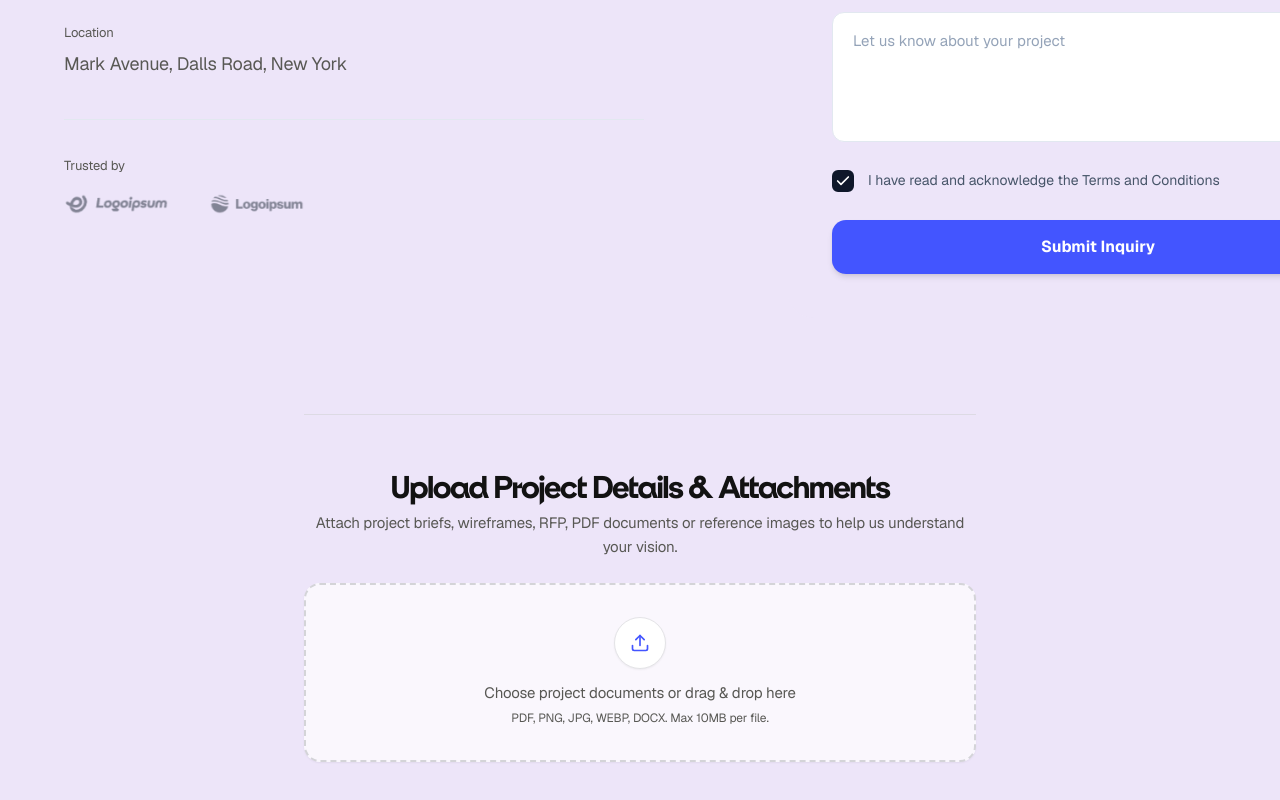
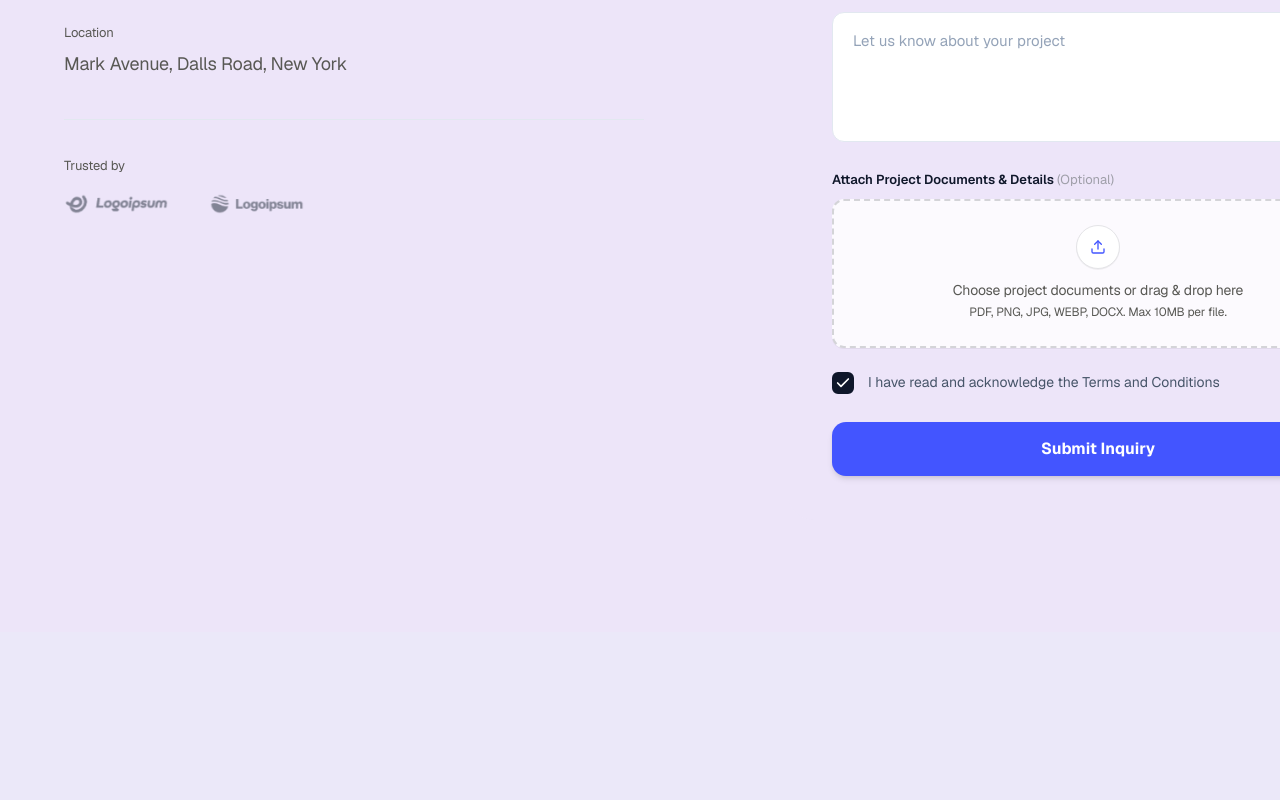
Before and after one commit to AlokMahapatra26/davxsparsh, a Next.js app: page /contact in a window 1280 px wide. Shown: the part 490-1290 px from the top of the page. After the commit the page ends 1122 px from the top, so only its background shows below. Built offline with nearby package versions, Linux system fonts and the light colour scheme.

Commit message:
refactor: place uploader inside contact form directly above terms and submit button

```diff
--- a/src/components/ui/contact-01-utils/contact-form.tsx
+++ b/src/components/ui/contact-01-utils/contact-form.tsx
@@ -3,6 +3,7 @@
 import React, { useState } from "react";
 import { ChevronDown, Check, Paperclip } from "lucide-react";
 import { cn } from "@/lib/utils";
+import { ImageUploader } from "@/components/ui/image-uploader";
 
 const COUNTRIES = [
   "India",
@@ -47,12 +48,16 @@ export default function ContactForm({
   selectedServices: externalServices,
   setSelectedServices: setExternalServices,
   routingData,
-  attachments = [],
-  setAttachments,
+  attachments: externalAttachments,
+  setAttachments: setExternalAttachments,
 }: ContactFormProps) {
   const [internalServices, setInternalServices] = useState<string[]>([]);
   const selectedServices = externalServices ?? internalServices;
   const setSelectedServices = setExternalServices ?? setInternalServices;
+
+  const [internalAttachments, setInternalAttachments] = useState<File[]>([]);
+  const attachments = externalAttachments ?? internalAttachments;
+  const setAttachments = setExternalAttachments ?? setInternalAttachments;
 
   const [formData, setFormData] = useState({
     firstName: "",
@@ -291,33 +296,19 @@ export default function ContactForm({
             />
           </div>
 
-          {/* Row 6: Attached Files Indicator */}
-          {attachments.length > 0 && (
-            <div className="mb-5 p-3 rounded-[12px] bg-white border border-[#e2e8f0] flex items-center justify-between">
-              <div className="flex items-center gap-2.5 overflow-hidden">
-                <div className="w-7 h-7 rounded-lg bg-[#4355ff]/10 text-[#4355ff] flex items-center justify-center shrink-0">
-                  <Paperclip className="w-4 h-4" />
-                </div>
-                <div className="min-w-0">
-                  <p className="text-[13px] font-semibold text-[#0f172a] truncate">
-                    {attachments.length} document{attachments.length > 1 ? "s" : ""} attached
-                  </p>
-                  <p className="text-[11px] text-[#64748b] truncate">
-                    {attachments.map((f) => f.name).join(", ")}
-                  </p>
-                </div>
-              </div>
-              {setAttachments && (
-                <button
-                  type="button"
-                  onClick={() => setAttachments([])}
-                  className="text-[12px] text-zinc-400 hover:text-red-500 font-medium ml-3 cursor-pointer shrink-0 transition-colors"
-                >
-                  Remove all
-                </button>
-              )}
-            </div>
-          )}
+          {/* Row 6: Project Documents & Attachments Uploader */}
+          <div className="mb-6">
+            <label className="block text-[13px] font-semibold text-[#0f172a] mb-2">
+              Attach Project Documents &amp; Details <span className="text-zinc-400 font-normal">(Optional)</span>
+            </label>
+            <ImageUploader
+              files={attachments}
+              onChange={setAttachments}
+              maxFiles={5}
+              maxSize={10}
+              accept="image/*,application/pdf,.pdf,.doc,.docx"
+            />
+          </div>
 
           {/* Row 7: Checkbox and Terms */}
           <div
--- a/src/components/ui/contact-01.tsx
+++ b/src/components/ui/contact-01.tsx
@@ -3,7 +3,6 @@
 import React, { useState, useMemo } from "react";
 import ContactInfo from "@/components/ui/contact-01-utils/contact-info";
 import ContactForm from "@/components/ui/contact-01-utils/contact-form";
-import { ImageUploader } from "@/components/ui/image-uploader";
 
 export type ServiceInfo = {
   email: string;
@@ -47,7 +46,6 @@ export const SERVICE_ROUTING: Record<string, ServiceInfo> = {
 
 const Contact = () => {
   const [selectedServices, setSelectedServices] = useState<string[]>([]);
-  const [uploaderFiles, setUploaderFiles] = useState<File[]>([]);
 
   const routingData = useMemo(() => {
     if (selectedServices.length === 0) {
@@ -99,53 +97,8 @@ const Contact = () => {
               selectedServices={selectedServices}
               setSelectedServices={setSelectedServices}
               routingData={routingData}
-              attachments={uploaderFiles}
-              setAttachments={setUploaderFiles}
             />
           </div>
-        </div>
-
-        {/* Center Bottom: Project Brief & File Uploader */}
-        <div id="project-attachments" className="mt-20 sm:mt-24 pt-14 border-t border-zinc-300/60 max-w-2xl mx-auto w-full">
-          <div className="space-y-2 mb-6 text-center">
-            <h2 className="text-2xl sm:text-3xl font-bold tracking-tight text-[#0f172a]">
-              Upload Project Details &amp; Attachments
-            </h2>
-            <p className="text-[15px] text-[#64748b]">
-              Attach project briefs, wireframes, RFP, PDF documents or reference images to help us understand your vision.
-            </p>
-          </div>
-
-          <ImageUploader
-            files={uploaderFiles}
-            onChange={setUploaderFiles}
-            maxFiles={5}
-            maxSize={10}
-            accept="image/*,application/pdf,.pdf,.doc,.docx"
-          />
-
-          {uploaderFiles.length > 0 && (
-            <div className="mt-6 p-4 rounded-2xl bg-white/70 border border-zinc-200/80">
-              <div className="flex items-center justify-between mb-2">
-                <h3 className="text-sm font-semibold text-[#0f172a]">
-                  Attached Documents ({uploaderFiles.length}):
-                </h3>
-                <span className="text-xs text-[#4355ff] font-medium">
-                  Included with your inquiry
-                </span>
-              </div>
-              <ul className="list-disc list-inside mt-2 text-xs text-[#64748b] space-y-1">
-                {uploaderFiles.map((file, index) => (
-                  <li key={index} className="truncate">
-                    {file.name}{" "}
-                    <span className="text-zinc-400">
-                      ({(file.size / (1024 * 1024)).toFixed(2)} MB)
-                    </span>
-                  </li>
-                ))}
-              </ul>
-            </div>
-          )}
         </div>
       </div>
     </section>
--- a/src/components/ui/image-uploader.tsx
+++ b/src/components/ui/image-uploader.tsx
@@ -104,10 +104,10 @@ export const ImageUploader = React.forwardRef<HTMLDivElement, ImageUploaderProps
       <div ref={ref} className={cn("space-y-4", className)} {...props}>
         <div
           className={cn(
-            "border-2 border-dashed rounded-2xl p-8 text-center transition-all duration-300 cursor-pointer bg-white/70 hover:bg-white border-zinc-300 hover:border-[#4355ff] shadow-xs",
+            "border-2 border-dashed rounded-xl p-5 sm:p-6 text-center transition-all duration-300 cursor-pointer bg-white/80 hover:bg-white border-zinc-300 hover:border-[#4355ff] shadow-2xs",
             isDragging
               ? "border-[#4355ff] bg-[#4355ff]/10"
-              : "border-zinc-300 bg-white/70"
+              : "border-zinc-300 bg-white/80"
           )}
           onDragEnter={handleDragEnter}
           onDragLeave={handleDragLeave}
@@ -126,15 +126,15 @@ export const ImageUploader = React.forwardRef<HTMLDivElement, ImageUploaderProps
             className="hidden"
             onChange={(e) => handleFileChange(e.target.files)}
           />
-          <div className="flex flex-col items-center gap-3">
-            <Button type="button" variant="outline" size="icon" className="h-13 w-13 rounded-full bg-white border-zinc-200 shadow-xs hover:border-[#4355ff] text-[#4355ff]">
-              <Upload className="h-5 w-5" />
+          <div className="flex flex-col items-center gap-2.5">
+            <Button type="button" variant="outline" size="icon" className="h-11 w-11 rounded-full bg-white border-zinc-200 shadow-2xs hover:border-[#4355ff] text-[#4355ff]">
+              <Upload className="h-4 w-4" />
             </Button>
             <div>
-              <p className="font-semibold text-zinc-900 text-[15px]">
+              <p className="font-semibold text-zinc-900 text-[14px]">
                 Choose project documents or drag &amp; drop here
               </p>
-              <p className="text-xs text-zinc-500 mt-1">
+              <p className="text-xs text-zinc-500 mt-0.5">
                 PDF, PNG, JPG, WEBP, DOCX. Max {maxSize}MB per file.
               </p>
             </div>
```
